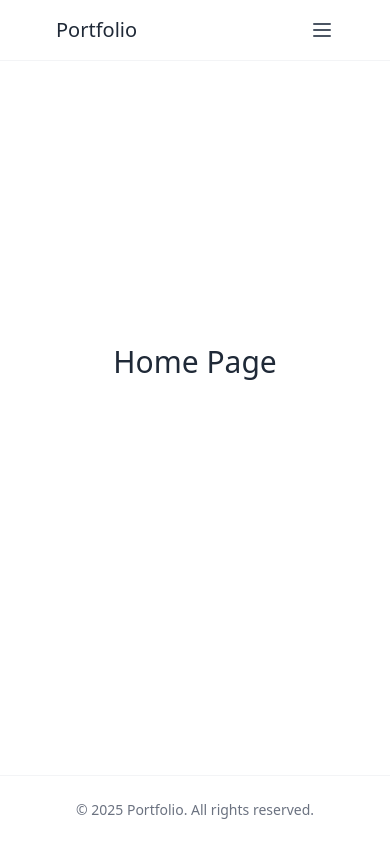
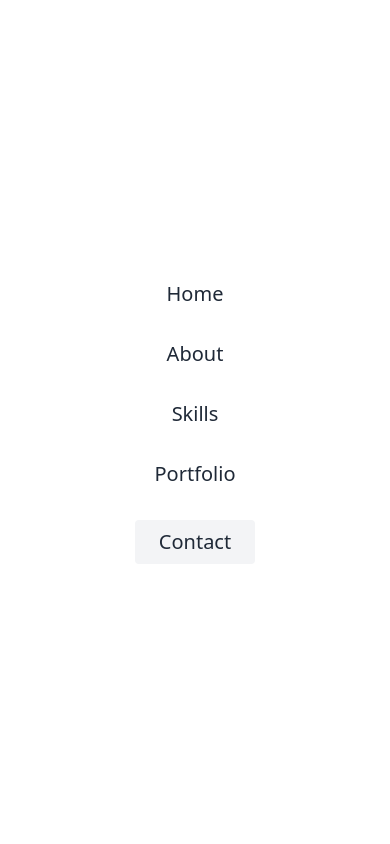
Before and after one commit to oliviafjardine/blank-canvas-portfolio-start, a React (Vite) app: page / in a window 390 px wide. Both pictures are taken after a click on the button "Toggle mobile menu". Built offline with nearby package versions, Linux system fonts and the light colour scheme.

Commit message:
Fix: Implement hamburger menu
Implement a full-page hamburger menu with fade-in/out animation and centered content.

```diff
--- a/src/components/Navbar.tsx
+++ b/src/components/Navbar.tsx
@@ -1,8 +1,15 @@
 
-import React from 'react';
+import React, { useState } from 'react';
 import { Link } from 'react-router-dom';
+import { Menu, X } from 'lucide-react';
 
 const Navbar = () => {
+  const [isMobileMenuOpen, setIsMobileMenuOpen] = useState(false);
+
+  const toggleMobileMenu = () => {
+    setIsMobileMenuOpen(!isMobileMenuOpen);
+  };
+
   return (
     <nav className="bg-white border-b border-gray-100 py-4 px-6 sticky top-0 z-10">
       <div className="container mx-auto flex justify-between items-center">
@@ -17,12 +24,61 @@ const Navbar = () => {
         </div>
 
         {/* Mobile menu button */}
-        <button className="md:hidden text-gray-600 hover:text-gray-900">
-          <svg xmlns="http://www.w3.org/2000/svg" className="h-6 w-6" fill="none" viewBox="0 0 24 24" stroke="currentColor">
-            <path strokeLinecap="round" strokeLinejoin="round" strokeWidth={2} d="M4 6h16M4 12h16M4 18h16" />
-          </svg>
+        <button
+          onClick={toggleMobileMenu}
+          className="md:hidden text-gray-600 hover:text-gray-900 focus:outline-none"
+          aria-label="Toggle mobile menu"
+        >
+          {isMobileMenuOpen ? (
+            <X className="h-6 w-6" />
+          ) : (
+            <Menu className="h-6 w-6" />
+          )}
         </button>
       </div>
+
+      {/* Mobile menu overlay */}
+      {isMobileMenuOpen && (
+        <div className="md:hidden fixed inset-0 bg-white z-50 flex flex-col items-center justify-center animate-fade-in">
+          <div className="flex flex-col items-center space-y-8">
+            <Link
+              to="/"
+              className="text-xl text-gray-800 hover:text-gray-900"
+              onClick={toggleMobileMenu}
+            >
+              Home
+            </Link>
+            <Link
+              to="/about"
+              className="text-xl text-gray-800 hover:text-gray-900"
+              onClick={toggleMobileMenu}
+            >
+              About
+            </Link>
+            <Link
+              to="/skills"
+              className="text-xl text-gray-800 hover:text-gray-900"
+              onClick={toggleMobileMenu}
+            >
+              Skills
+            </Link>
+            <Link
+              to="/portfolio"
+              className="text-xl text-gray-800 hover:text-gray-900"
+              onClick={toggleMobileMenu}
+            >
+              Portfolio
+            </Link>
+            <Link
+              to="/contact"
+              className="text-xl px-6 py-2 bg-gray-100 text-gray-800 rounded hover:bg-gray-200 transition-colors"
+              onClick={toggleMobileMenu}
+            >
+              Contact
+            </Link>
+          </div>
+        </div>
+      )}
     </nav>
   );
 };
--- a/tailwind.config.ts
+++ b/tailwind.config.ts
@@ -85,11 +85,29 @@ export default {
           to: {
             height: '0'
           }
+        },
+        'fade-in': {
+          '0%': {
+            opacity: '0',
+          },
+          '100%': {
+            opacity: '1',
+          }
+        },
+        'fade-out': {
+          '0%': {
+            opacity: '1',
+          },
+          '100%': {
+            opacity: '0',
+          }
         }
       },
       animation: {
         'accordion-down': 'accordion-down 0.2s ease-out',
-        'accordion-up': 'accordion-up 0.2s ease-out'
+        'accordion-up': 'accordion-up 0.2s ease-out',
+        'fade-in': 'fade-in 0.3s ease-out',
+        'fade-out': 'fade-out 0.3s ease-out'
       }
     }
   },
```
